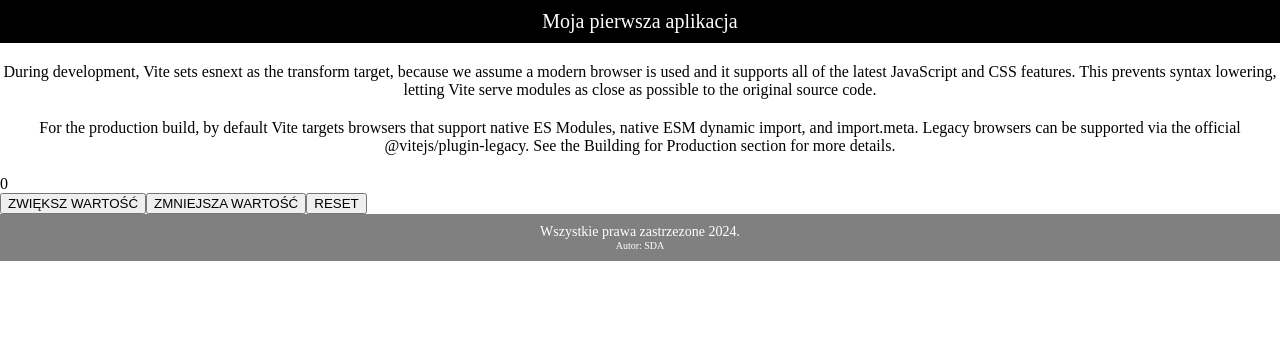
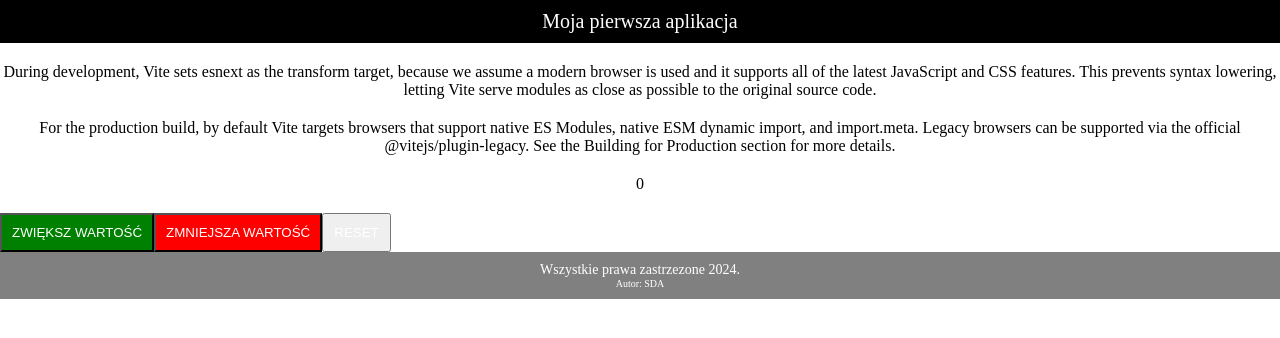
Before and after one commit to KajBialas/SDA-35-React, a React (Vite) app: page / in a window 1280 px wide. Shown: the top 338 px of the page. Built offline with nearby package versions, Linux system fonts and the light colour scheme.

Commit message:
Button component

```diff
--- /dev/null
+++ b/src/components/button/Button.jsx
@@ -0,0 +1,19 @@
+import styles from './button.module.css';
+
+const Button = ({text, handleClick, type}) => {
+    // const cssClassName = type === 'positive' ? 'positive' : type === 'negative' ? 'negative' : 'neutral';
+
+    return (
+        <button className={`${styles.button} ${styles[type]}`} onClick={handleClick}>
+            {text}
+        </button>
+    )
+}
+
+export default Button;
+
+
+const x = 5;
+const string = 'Mam 5 lat';
+const string2 = 'Mam ' + x + ' lat';
+const string3 = `Mam ${x} lat`
--- /dev/null
+++ b/src/components/button/button.module.css
@@ -0,0 +1,18 @@
+.positive {
+    background-color: green;
+}
+
+.negative {
+    background-color: red;
+}
+
+.neutral {
+    background-color: yellow;
+
+}
+
+.button {
+    color: white;
+    padding: 10px;
+    cursor: pointer;
+}
--- a/src/components/counter/Counter.jsx
+++ b/src/components/counter/Counter.jsx
@@ -1,4 +1,6 @@
 import { useState } from "react";
+import Button from "../button/Button";
+import TextSection from "../textSection/TextSection";
 import { TEXTS } from "../../utils/translations";
 
 const INITIAL_COUNTER_VALUE = 0;
@@ -20,12 +22,19 @@ const Counter = () => {
 
   return (
     <>
-        <div>{counter}</div>
-        <button onClick={handleIncrementCounter}>{TEXTS.counter.button.incrementText}</button>
-        <button onClick={handleDecrementCounter}>{TEXTS.counter.button.decrementText}</button>
-        <button onClick={handleResetCounter}>{TEXTS.counter.button.resetText}</button>
+        <TextSection content={counter} />
+        <Button text={TEXTS.counter.button.incrementText} handleClick={handleIncrementCounter} type="positive"/>
+        <Button text={TEXTS.counter.button.decrementText} handleClick={handleDecrementCounter} type="negative"/>
+        <Button text={TEXTS.counter.button.resetText} handleClick={handleResetCounter} />
     </>
   )
 }
 
 export default Counter;
+
+
+// Zadanie 0
+// Utwórz komponent button oraz przekaz mu wszystkie parametry niezbedne do obslugi stanu licznika
+
+// Zadamie 0 dodatkowe
+// Utwórz typy przycisku, tak zeby kazdy z rodzaju mial inny kolor
```
